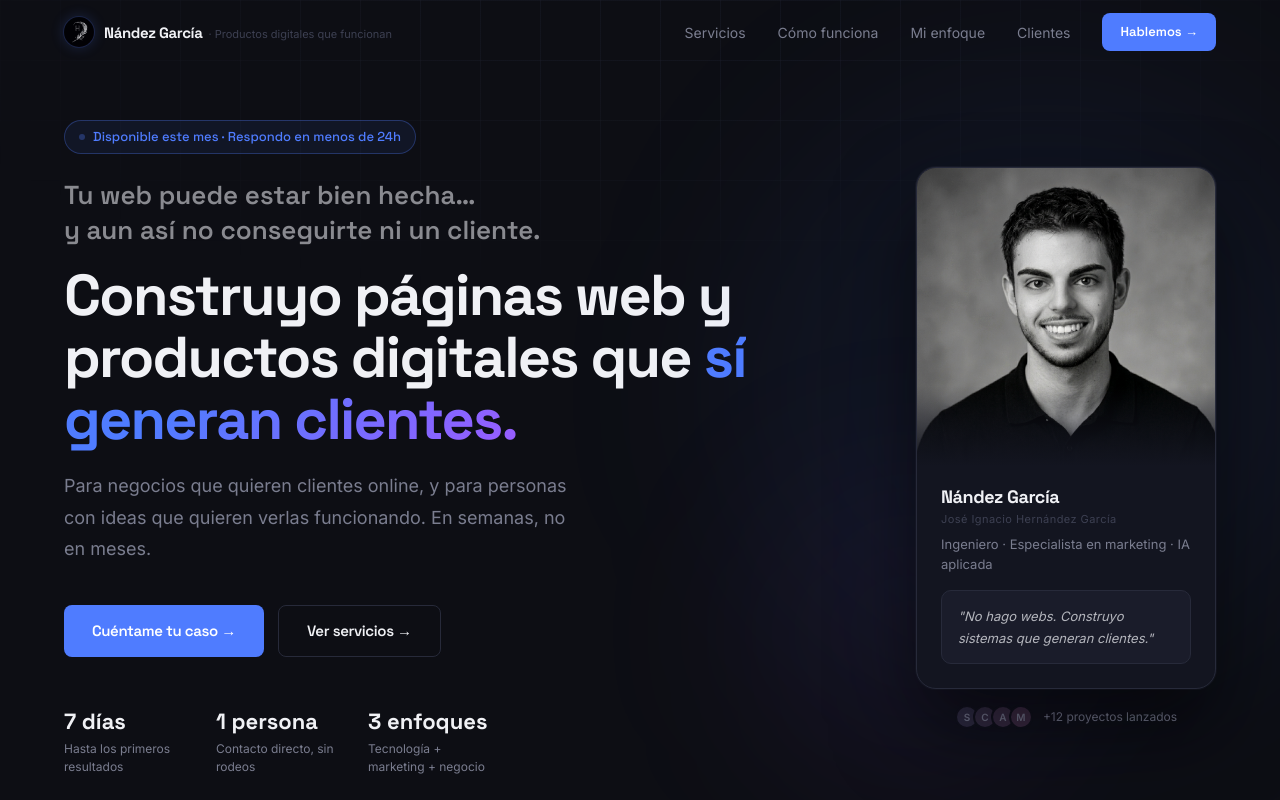
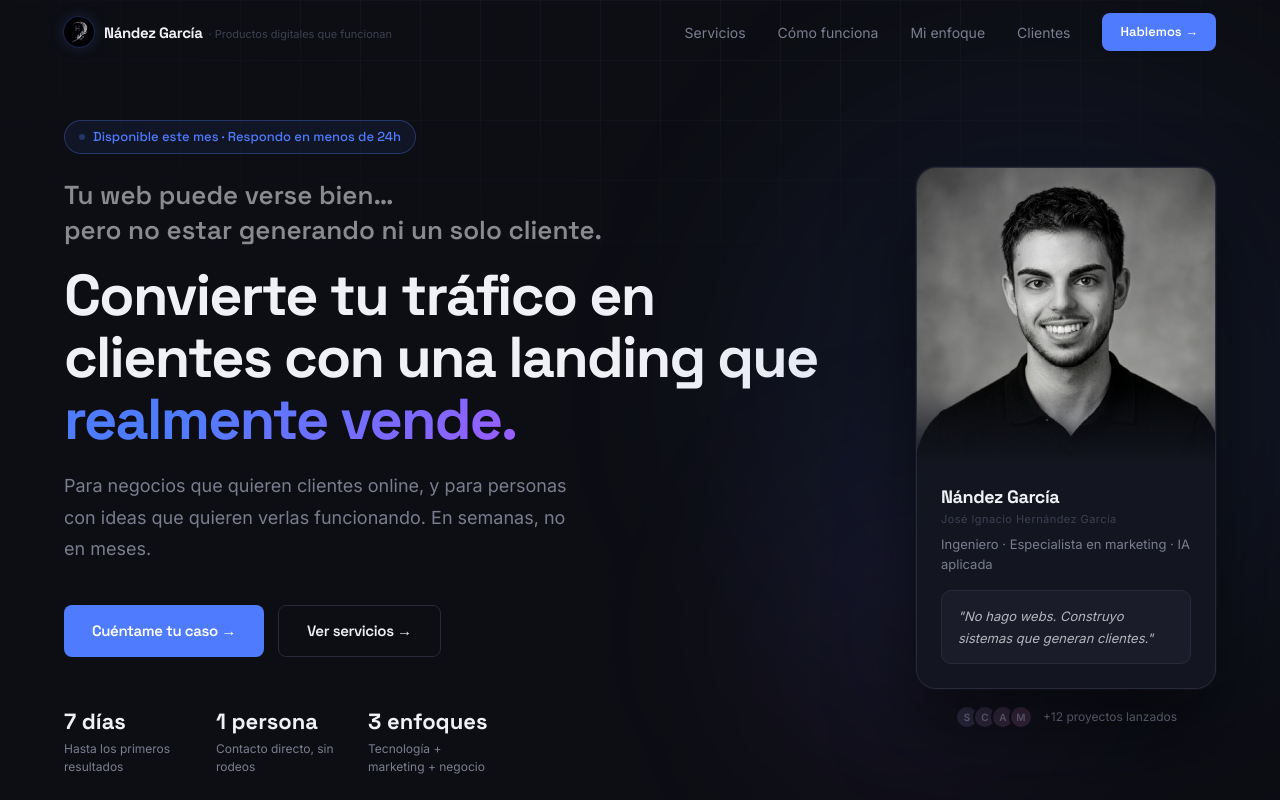
Before and after one commit to nandezmkt-boop/nandez-garcia, a Next.js app: page / in a window 1280 px wide. Shown: the top 800 px of the page. Built offline with nearby package versions, Linux system fonts and the light colour scheme.

Commit message:
update hero copy

```diff
--- a/components/sections/Hero.tsx
+++ b/components/sections/Hero.tsx
@@ -70,16 +70,16 @@ export function Hero({ showUrgency = true }: { showUrgency?: boolean }) {
                 color: 'rgba(240,241,245,0.55)',
               }}
             >
-              Tu web puede estar bien hecha…
+              Tu web puede verse bien…
               <br />
-              y aun así no conseguirte ni un cliente.
+              pero no estar generando ni un solo cliente.
             </p>
 
             <h1
               className="font-head font-bold tracking-[-0.03em] leading-[1.08] mb-5"
               style={{ fontSize: 'clamp(28px,4.5vw,60px)' }}
             >
-              Construyo páginas web y productos digitales que{' '}
+              Convierte tu tráfico en clientes con una landing que{' '}
               <span
                 style={{
                   background:
@@ -88,7 +88,7 @@ export function Hero({ showUrgency = true }: { showUrgency?: boolean }) {
                   WebkitTextFillColor: 'transparent',
                 }}
               >
-                sí generan clientes.
+                realmente vende.
               </span>
             </h1>
 
```
